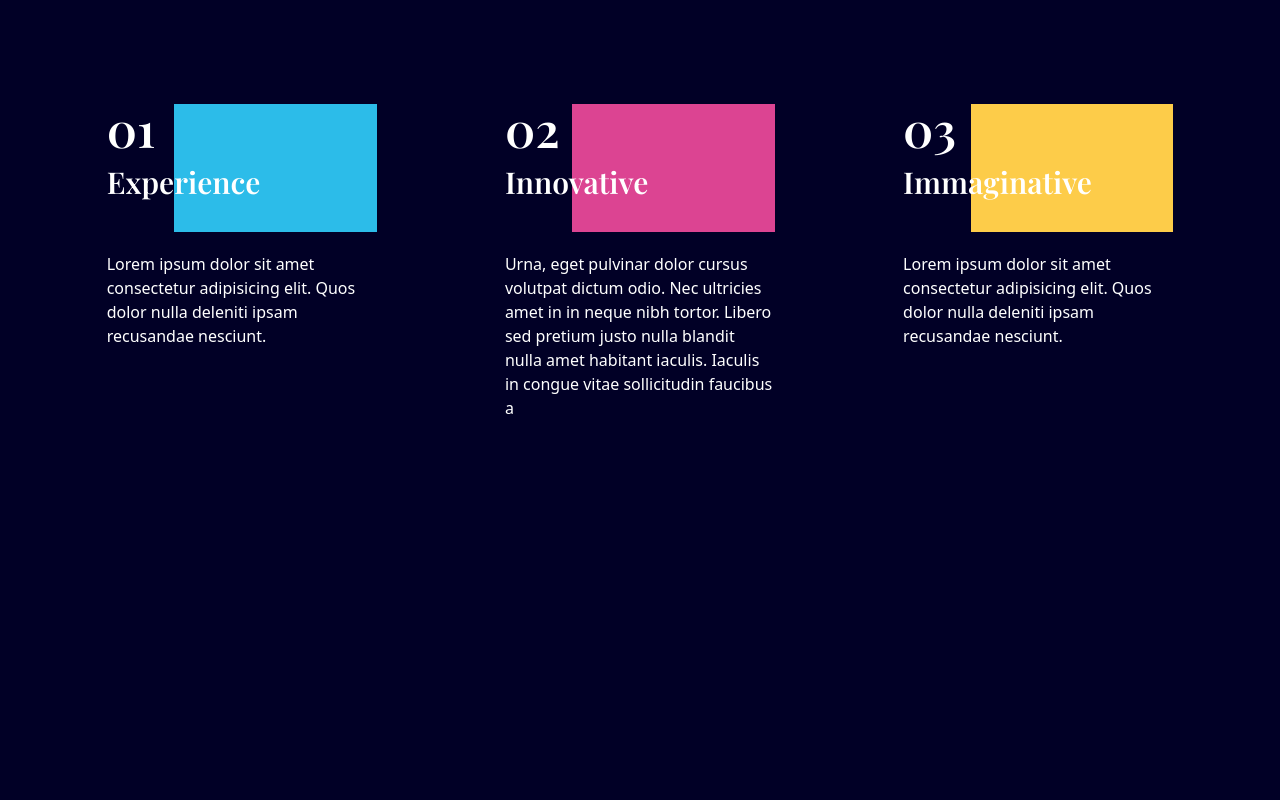
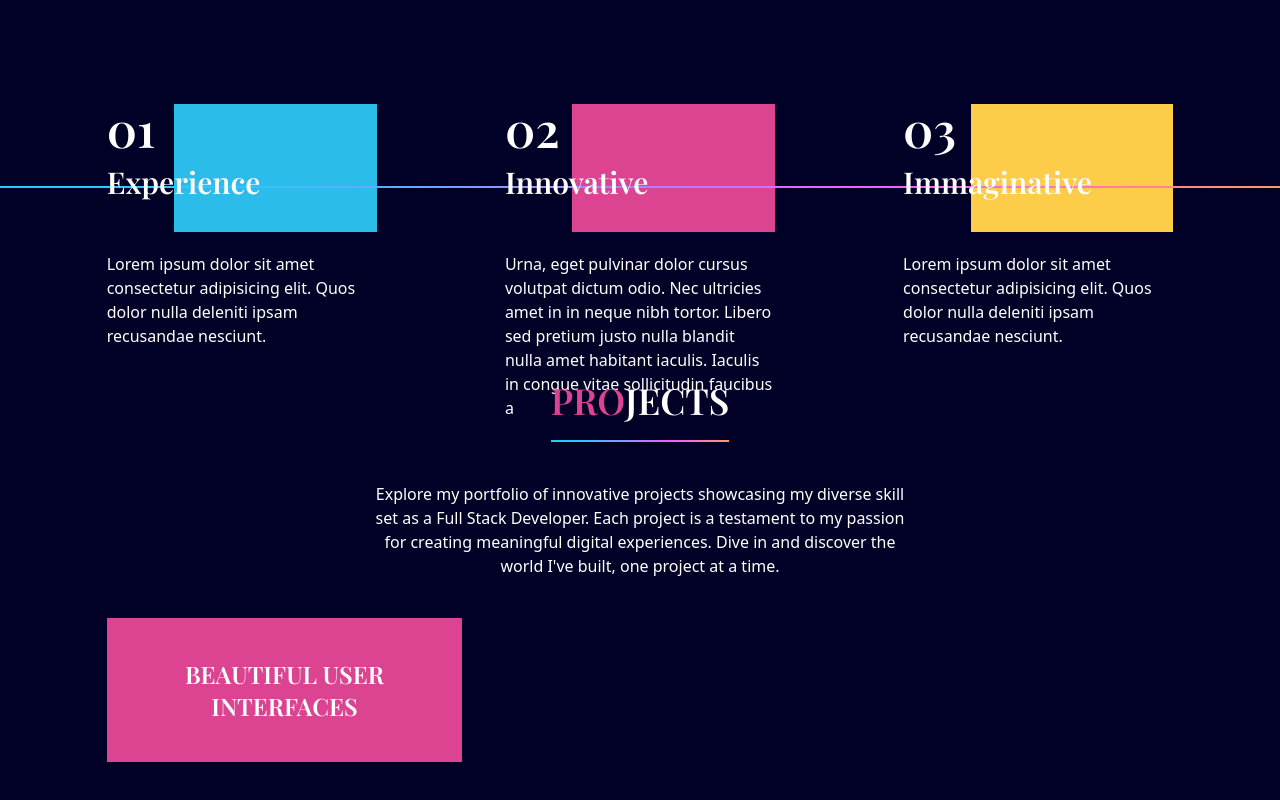
Before and after one commit to Emmyojile/portfolio-v2, a React (Vite) app: page / in a window 1280 px wide. Shown: the part 1416-2216 px from the top of the page. Before the commit the page ends 1932 px from the top, so only its background shows below. Built offline with nearby package versions, Linux system fonts and the light colour scheme.

Commit message:
projects section

```diff
--- a/src/App.jsx
+++ b/src/App.jsx
@@ -5,6 +5,7 @@
 import Landing from "./scenes/Landing";
 import LineGradient from "./components/LineGradient";
 import MySkills from "./scenes/MySkills";
+import Projects from "./scenes/Projects";
 
 function App() {
   const [selectedPage, setSelectedPage] = useState("home");
@@ -41,6 +42,10 @@
         <div className="w-5/6 mx-auto md:h-full">
           <MySkills/>
         </div>
+        <LineGradient/>
+        <div className="w-5/6 mx-auto">
+          <Projects/>
+        </div>
       </div>
     </>
   );
--- /dev/null
+++ b/src/scenes/Projects.jsx
@@ -0,0 +1,70 @@
+import LineGradient from "../components/LineGradient";
+import { motion } from "framer-motion";
+
+const container = {
+  hidden: {},
+  visible: {
+    transition: { staggerChildren: 0.2 },
+  },
+};
+
+const projectVariant = {
+  hidden: { opacity: 0, scale: 0.8 },
+  visible: {
+    opacity: 1,
+    scale: 1,
+  },
+};
+
+const Projects = () => {
+  return (
+    <section id="projects" className="pt-48 pb-48">
+      {/* HEADINGS */}
+      <motion.div
+        className="md:w-2/4 mx-auto text-center"
+        initial="hidden"
+        whileInView="visible"
+        viewport={{ once: true, amount: 0.5 }}
+        transition={{ delay: 0.2, duration: 0.5 }}
+        variants={{
+          hidden: { opacity: 0, y: -50 },
+          visible: { opacity: 1, y: 0 },
+        }}
+      >
+        <div>
+          <p className="font-playfair font-semibold text-4xl">
+            <span className="text-red">PRO</span>JECTS
+          </p>
+          <div className="flex justify-center mt-5">
+            <LineGradient width="w-1/3" />
+          </div>
+        </div>
+        <p className="mt-10 mb-10">
+          Explore my portfolio of innovative projects showcasing my diverse
+          skill set as a Full Stack Developer. Each project is a testament to my
+          passion for creating meaningful digital experiences. Dive in and
+          discover the world I've built, one project at a time.
+        </p>
+      </motion.div>
+
+      {/* PROJECTS */}
+      <div className="flex justify-center">
+        <motion.div
+          className="sm:grid sm:grid-cols-3"
+          initial="hidden"
+          whileInView="visible"
+          viewport={{ once: true, amount: 0.5 }}
+          variants={container}
+        >
+            {/* ROW */}
+            <div className="flex justify-center text-center items-center p-10 bg-red max-w-[400px] max-h-[400px] text-2xl font-playfair font-semibold">
+                BEAUTIFUL USER INTERFACES
+            </div>
+
+        </motion.div>
+      </div>
+    </section>
+  );
+};
+
+export default Projects;
```
